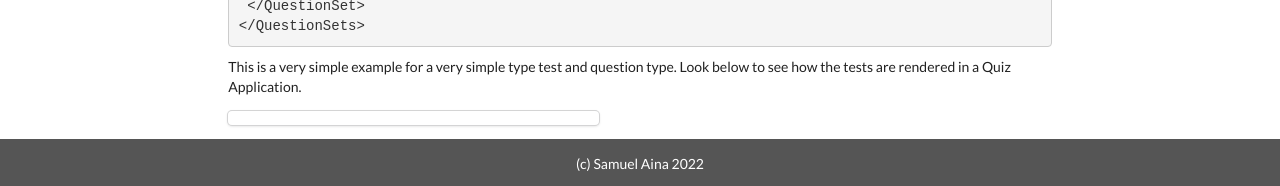
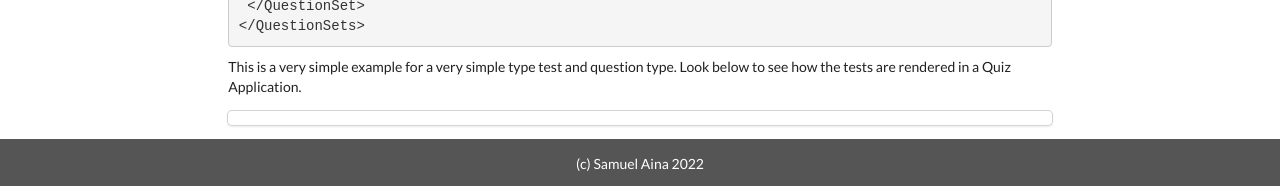
Before and after one commit to SamuelAina/XQ-XML-DOCS, a Jekyll site: the page built from docs/index.md, in a window 1280 px wide. Shown: the part 1318-1504 px from the top of the page. Built offline with Jekyll 4.4.1, drawn with Linux system fonts in a browser that asks for light colours; nearby versions of some CDN libraries; our own code applies the rules of GitHub Pages for plain Markdown files.

Commit message:
Update index.md

````diff
--- a/docs/index.md
+++ b/docs/index.md
@@ -62,7 +62,7 @@ See example of this below.
 ```
 This is a very simple example for a very simple type test and question type. Look below to see how the tests are rendered in a Quiz Application.
 
-<div id="questionSetContainer" class="ui card" style="width:45%;height:50%;">
+<div id="questionSetContainer" class="ui card" style="width:100%;height:70%;">
   <span id="selectContainer"></span>
   <p/>
   <div id="questionContainer">
````
